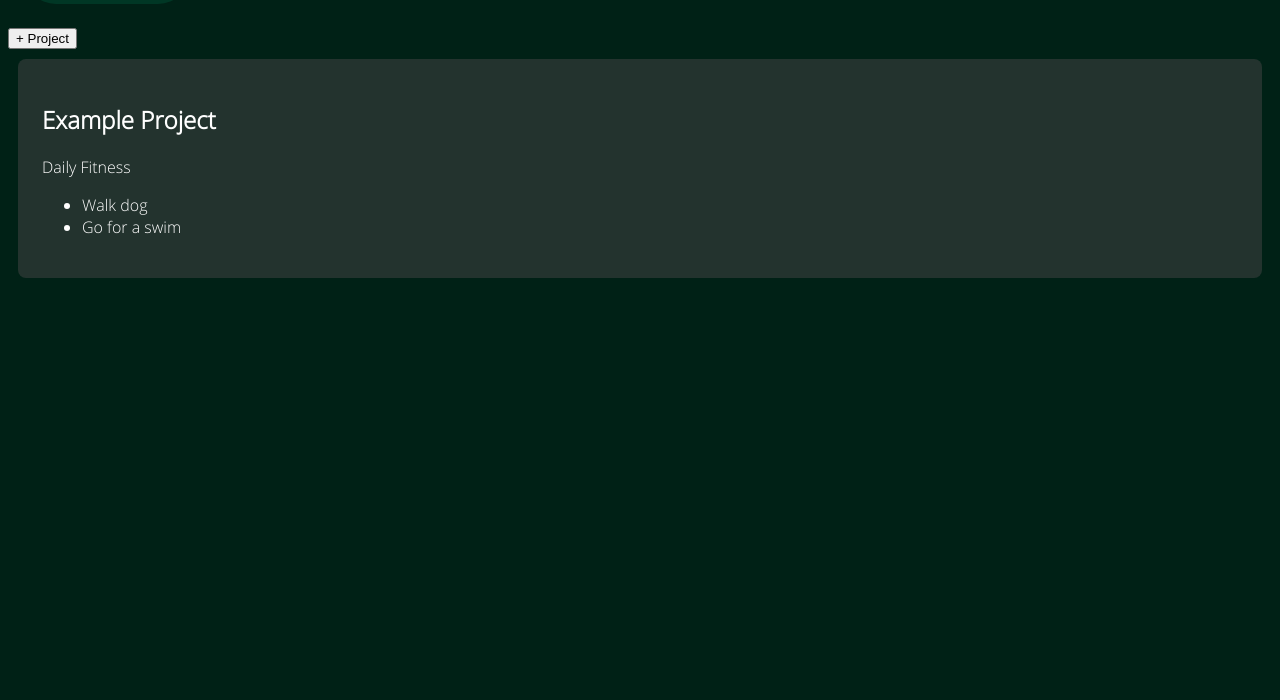
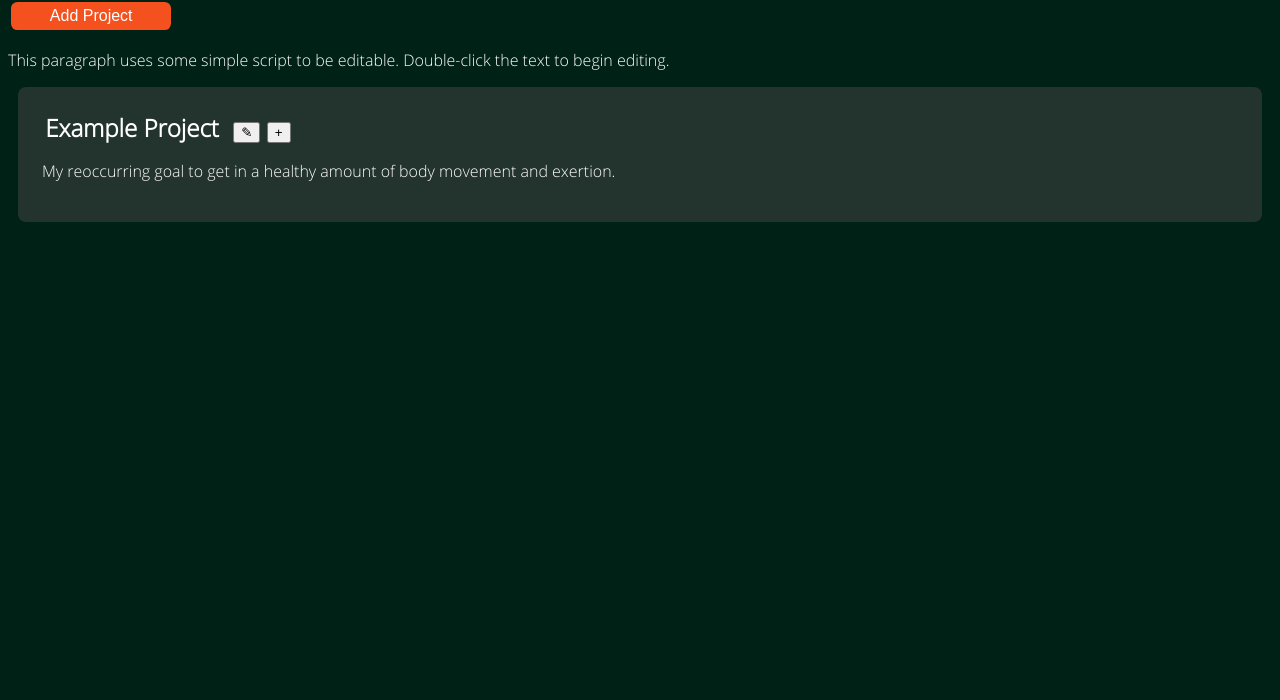
Before and after one commit to macla7/todo-list, a website built with webpack: page index.html in a window 1280 px wide. Shown: the part 100-800 px from the top of the page. Built offline with nearby package versions, Linux system fonts and the light colour scheme.

Commit message:
adding buttons and button css

```diff
--- a/index.html
+++ b/index.html
@@ -9,7 +9,7 @@
       <h1>To-Dooly</h1>
     </header>
     <section>
-      <button id='new-project'> + Project</button>
+      <button id='new-project'><span>Add Project</span></button>
       <section class='project-form-cont'>
         <form id='project-form'>
           <div class='form-item-cont'>
@@ -34,21 +34,9 @@
         </form>
       </section>
     </section>
+    <p ondblclick="this.contentEditable=true;this.className='inEdit';" onblur="this.contentEditable=false;this.className='';" contenteditable="false" class="">This paragraph uses some simple script to be editable. Double-click the text to begin editing.</p>
     <main>
-      <section class='project' id='default-project'>
-        <section class='project-title-area'>
-          <h2 class='project-title'>Example Project</h2>
-          <div class='project-des'>
-            <p>Daily Fitness</p>
-          </div>
-        </section>
-        <section class='project-todos'>
-          <ul class='todos'>
-            <li>Walk dog</li>
-            <li>Go for a swim</li>
-          </ul>
-        </section>
-      </section>
+
     </main>
   </body>
 </html>
--- a/src/index.js
+++ b/src/index.js
@@ -6,10 +6,11 @@ import Events from './event-listeners'
 import './style.scss'
 
 const user = User();
-const example = Project('Daily Fitness', 'My reoccurring goal to get in a healthy amount of body movement and exertion.', 1)
+const example = Project('Example Project', 'My reoccurring goal to get in a healthy amount of body movement and exertion.', 1)
 
 user.newProject(example);
-user.printProject()
+user.printProject();
+user.domPrinter();
 
 
 ProjectFormEvents();
--- a/src/style.scss
+++ b/src/style.scss
@@ -2,3 +2,4 @@
 @import 'styles/fonts';
 @import 'styles/general';
 @import 'styles/project-form';
+@import 'styles/buttons';
--- /dev/null
+++ b/src/styles/buttons.scss
@@ -0,0 +1,42 @@
+#new-project {
+  border-radius: 0.4rem;
+  background-color: #f4511e;
+  border: none;
+  color: #ffffff;
+  text-align: center;
+  font-size: 1rem;
+  padding: 0.3rem 0.5rem;
+  width: 10rem;
+  transition: all 0.5s;
+  cursor: pointer;
+  margin: 0.2rem;
+}
+
+#new-project span {
+  cursor: pointer;
+  display: inline-block;
+  position: relative;
+  transition: 0.5s;
+}
+
+#new-project span:after {
+  content: '\00bb';
+  position: absolute;
+  opacity: 0;
+  top: 0;
+  right: -20px;
+  transition: 0.5s;
+}
+
+#new-project:hover span {
+  padding-right: 25px;
+}
+
+#new-project:hover span:after {
+  opacity: 1;
+  right: 0;
+}
+
+.sec-btns {
+  margin: 0 0.2rem;
+}
--- a/src/styles/general.scss
+++ b/src/styles/general.scss
@@ -8,11 +8,18 @@ body {
     padding: 1rem;
     background-color: rgba(1, 82, 55, 0.454);
     border-radius: 2rem;
+    margin: 0.5rem 0;
   }
 
   header {
     margin-left: 1rem;
     display: flex;
+  }
+
+  h2 {
+    display: inline;
+    padding: 0.2rem;
+    margin-right: 0.5rem;
   }
 }
 
--- a/src/user.js
+++ b/src/user.js
@@ -17,6 +17,8 @@ export default function() {
     const proSec = document.createElement('section');
     const proSecTit = document.createElement('section');
     const proTit = document.createElement('h2');
+    const proDesEdiBtn = document.createElement('button')
+    const proDesHidBtn = document.createElement('button')
     const proDesCont = document.createElement('div');
     const proDes = document.createElement('p');
     const todSec = document.createElement('section');
@@ -25,6 +27,8 @@ export default function() {
     proSec.classList.add('project');
     proSecTit.classList.add('project-title-area');
     proTit.classList.add('project-title');
+    proDesEdiBtn.classList.add('edit-button', 'sec-btns');
+    proDesHidBtn.classList.add('hide-button', 'sec-btns')
     proDesCont.classList.add('project-des');
     todSec.classList.add('project-todos');
     todList.classList.add('todos');
@@ -32,13 +36,19 @@ export default function() {
     main.appendChild(proSec);
     proSec.appendChild(proSecTit);
     proSecTit.appendChild(proTit);
+    proSecTit.appendChild(proDesEdiBtn);
+    proSecTit.appendChild(proDesHidBtn);
     proSecTit.appendChild(proDesCont);
     proDesCont.appendChild(proDes);
     proSec.appendChild(todSec);
     todSec.appendChild(todList);
 
+    proTit.innerHTML = title;
+    proTit.contentEditable = 'true';
     proDes.innerHTML = description;
-    proTit.innerHTML = title;
+    proDes.contentEditable = 'true';
+    proDesEdiBtn.innerHTML = '&#9998;';
+    proDesHidBtn.innerHTML = '+';
   }
 
   const domPrinter = () => {
```
